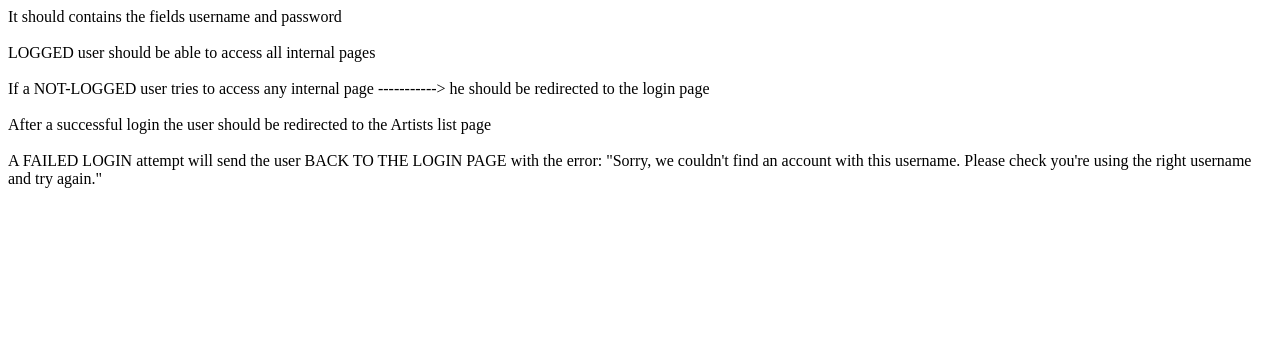
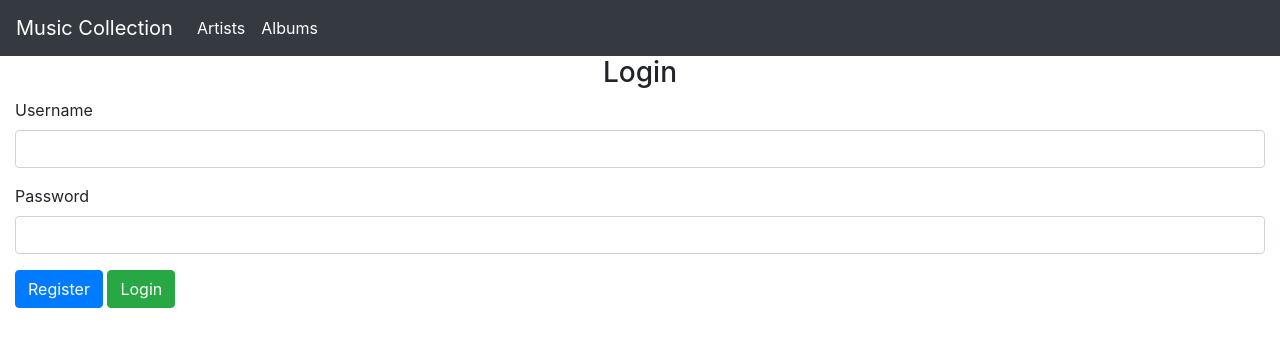
Before and after one commit to fonsecaRafael/music-collection, a Django app: page / in a window 1280 px wide. Shown: the top 347 px of the page. Run offline with Django 4.2, Linux system fonts and the light colour scheme; some libraries are stand-ins or nearby versions.

Commit message:
Update home to use bootstrap
It makes home more beautiful.

```diff
--- a/musics/base/templates/base/home.html
+++ b/musics/base/templates/base/home.html
@@ -1,19 +1,77 @@
+{% load static %}
 <!DOCTYPE html>
 <html lang="en">
-<head>
-    <meta charset="UTF-8">
-    <title>Register</title>
-</head>
-<body>
-It should contains the fields username and password
-<br><br>
-LOGGED user should be able to access all internal pages
-<br><br>
-If a NOT-LOGGED user tries to access any internal page -----------> he should be redirected to the login page
-<br><br>
-After a successful login the user should be redirected to the Artists list page
-<br><br>
-A FAILED LOGIN attempt will send the user BACK TO THE LOGIN PAGE with the error:
-"Sorry, we couldn't find an account with this username. Please check you're using the right username and try again."
-</body>
+  <head>
+    <meta charset="utf-8">
+    <meta http-equiv="X-UA-Compatible" content="IE=edge">
+    <meta name="viewport" content="width=device-width, initial-scale=1">
+
+    <title>Bootstrap 4, from LayoutIt!</title>
+
+    <meta name="description" content="Source code generated using layoutit.com">
+    <meta name="author" content="LayoutIt!">
+
+    <link href="{% static 'css/bootstrap.min.css' %}" rel="stylesheet">
+    <link href="{% static 'css/style.css' %}" rel="stylesheet">
+  	<script src="{% static 'js/jquery.min.js' %}"></script>
+    <script src="{% static 'js/bootstrap.min.js' %}"></script>
+    <script src="{% static 'js/scripts.js' %}"></script>
+
+  </head>
+  <body>
+	<nav class="navbar navbar-expand-lg navbar-light bg-dark">
+	  <a class="navbar-brand text-white" href="#">Music Collection</a>
+	  <button class="navbar-toggler" type="button" data-toggle="collapse" data-target="#navbarSupportedContent" aria-controls="navbarSupportedContent" aria-expanded="false" aria-label="Toggle navigation">
+		<span class="navbar-toggler-icon"></span>
+	  </button>
+
+	  <div class="collapse navbar-collapse" id="navbarSupportedContent">
+		<ul class="navbar-nav mr-auto">
+		  <li class="nav-item active">
+			<a class="nav-link text-white" href="#">Artists <span class="sr-only">(current)</span></a>
+		  </li>
+		  <li class="nav-item">
+			<a class="nav-link text-white" href="#">Albums</a>
+		  </li>
+		</ul>
+	  </div>
+	</nav>
+
+
+    <div class="container-fluid">
+	<div class="row">
+		<div class="col-md-12">
+			<h3 class="text-center">
+				Login
+			</h3>
+			<div class="row">
+				<div class="col-md-12">
+					<form role="form">
+						<div class="form-group">
+							<label for="userName">
+								Username
+							</label>
+							<input type="text" class="form-control" id="userName">
+						</div>
+
+						<div class="form-group">
+							<label for="password">
+								Password
+							</label>
+							<input type="password" class="form-control" id="password">
+						</div>
+
+						<button type="button" class="btn btn-primary">
+						Register
+						</button>
+						<button type="submit" class="btn btn-success">
+							Login
+						</button>
+					</form>
+				</div>
+			</div>
+		</div>
+	</div>
+	</div>
+  </body>
 </html>
```
